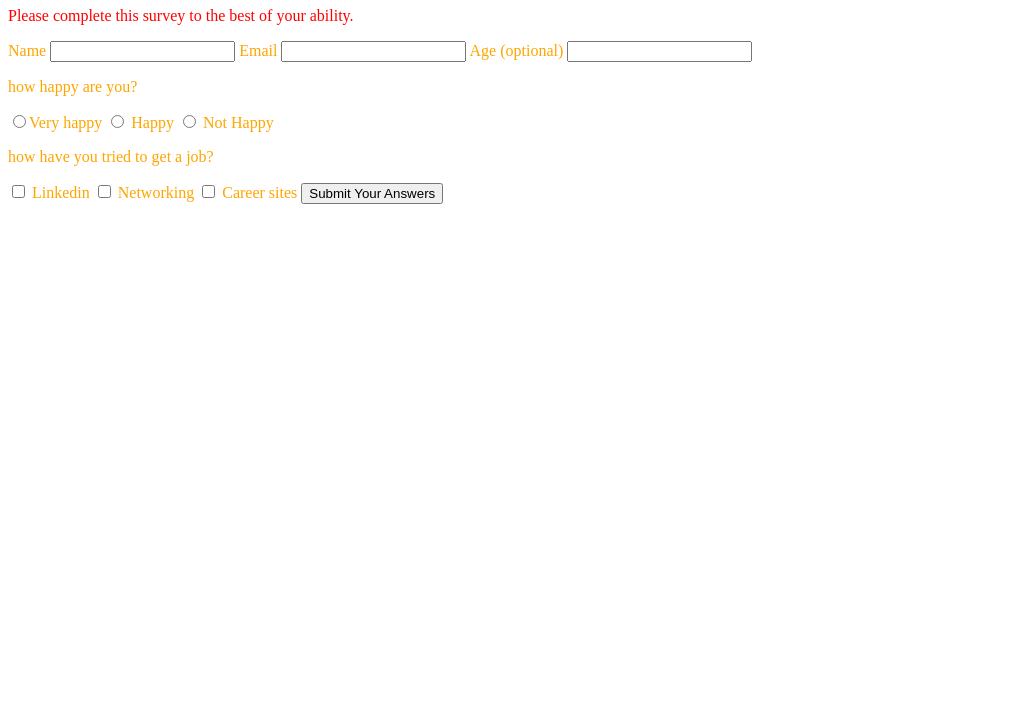
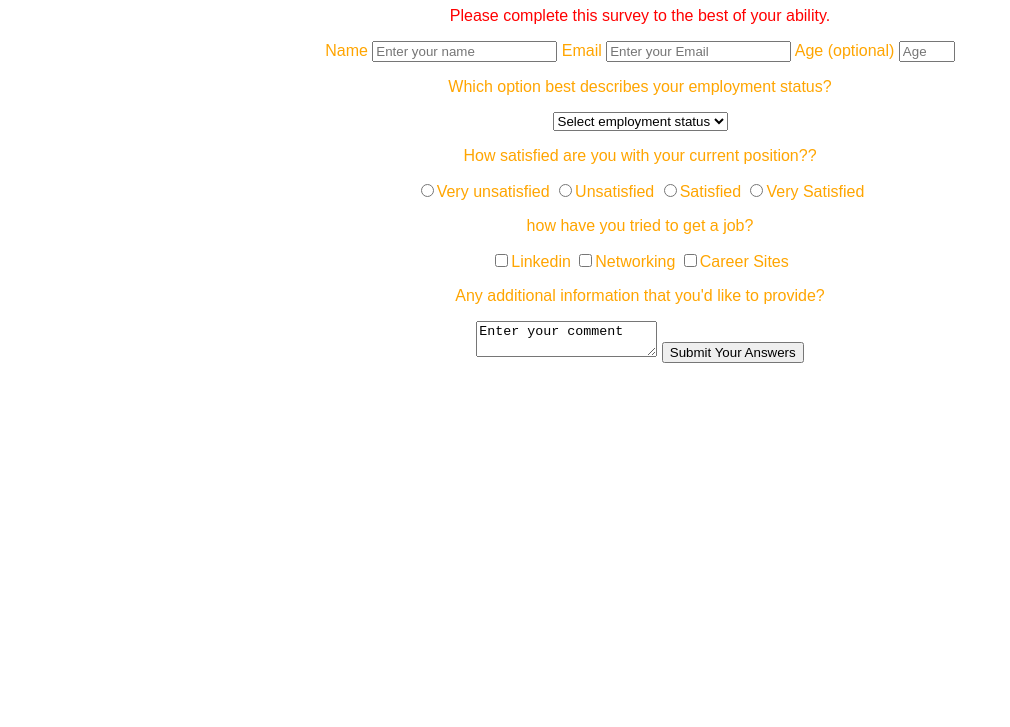
Before and after one commit to joshuayannix/fcc-survey, a plain HTML site: page index.html in a window 1280 px wide. Shown: the part 73-800 px from the top of the page, without its empty margins (0-1010 px from the left). Drawn offline with Linux system fonts and the light colour scheme.

Commit message:
finished user stories for html

```diff
--- a/index.html
+++ b/index.html
@@ -7,52 +7,64 @@
 
 <body>
 
-  <h1 id='title'>SURVEY</h1>
+  <h1 id='title'>EMPLOYMENT SURVEY</h1>
   <p id='description'>Please complete this survey to the best of your ability.</p>
   <form id='survey-form'>
 
     <label for='name' id='name-label'>
       Name
-      <input id='name' type='text' required>
+      <input id='name' type='text' required placeholder='Enter your name'>
     </label>
 
     <label for='email' id='email-label'>
       Email
-      <input id='email' type='email' required>
+      <input id='email' type='email' required placeholder='Enter your Email'>
     </label>
 
     <label for='age' id='number-label'>
       Age (optional)
-      <input type='number' id='number'>
+      <input type='number' id='number' placeholder='Age' min='13' max='70'>
     </label>
 
-<p>how happy are you?</p>
-    <label>
-      <input type='radio'>Very happy
+    <p id='dropdown'>Which option best describes your employment status?</p>
+    <select>
+      <option>Select employment status</option>
+      <option>Unemployed</option>
+      <option>Underemmployed</option>
+      <option>Employed</option>
+    </select>
+
+    <p>How satisfied are you with your current position??</p>
+    <label for='very unsatisfied'>
+      <input id='very unsatisfied' type='radio' name='satisfaction' value='very unsatisfied'>Very unsatisfied
     </label>
-    <label>
-      <input type='radio'> Happy
+    <label for='unsatisfied'>
+      <input id='unsatisfied' type='radio' name='satisfaction' value='unsatisfied'>Unsatisfied
     </label>
-    <label>
-      <input type='radio'> Not Happy
+    <label for='satisfied'>
+      <input id='satisfied' type='radio' name='satisfaction' value='satisfied'>Satisfied
     </label>
-<p>how have you tried to get a job?</p>
-    <label for='linkedin'>
-      <input id='linkedin' type='checkbox'>
-      Linkedin
-    </label>
-    <label for='networking'>
-      <input id='networking' type='checkbox'>
-      Networking
-    </label>
-    <label for='career sites'>
-      <input id='career sites' type='checkbox'>
-      Career sites
+    <label for='very satisfied'>
+      <input id='very satisfied' type='radio' name='satisfaction' value='very satisfied'>Very Satisfied
     </label>
 
 
+    <p>how have you tried to get a job?</p>
+    <label for='linkedin'>
+      <input id='linkedin' type='checkbox' name='job' value='linkedin'>Linkedin
+    </label>
+    <label for='networking'>
+      <input id='networking' type='checkbox' name='job' value='networking'>Networking
+    </label>
+    <label for='career sites'>
+      <input id='career sites' type='checkbox' name='job' value='career sites'>Career Sites
+    </label>
 
-    <button type='submit'>Submit Your Answers</button>
+
+    <p>Any additional information that you'd like to provide?</p>
+    <textarea form='survey-form'>Enter your comment</textarea>
+
+    <button id='submit' type='submit'>Submit Your Answers</button>
   </form>
 
 </body>
--- a/styles.css
+++ b/styles.css
@@ -1,3 +1,7 @@
+body{
+  font-family: sans-serif;
+  text-align: center;
+}
 #title {
   color:green;
 }
```
